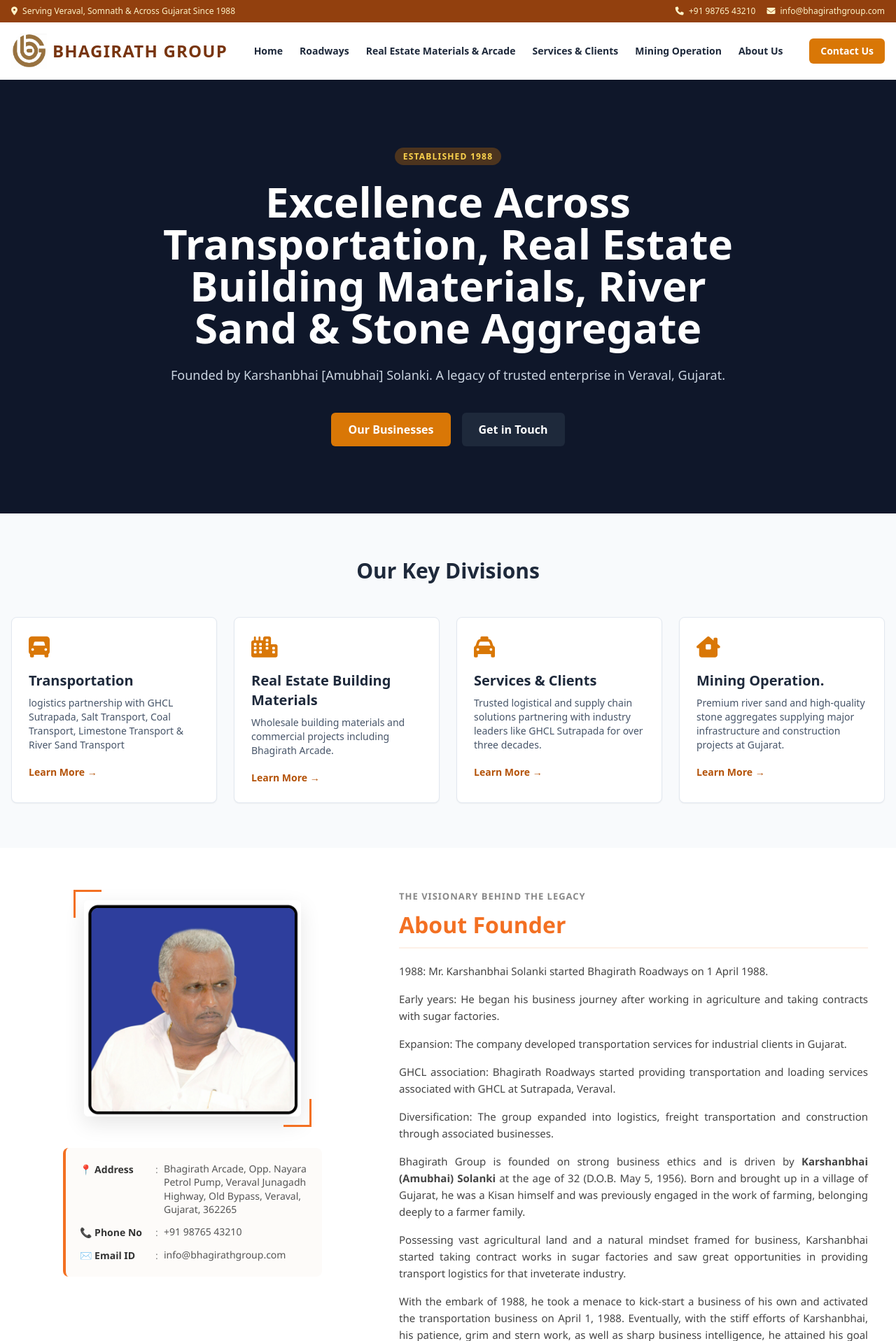
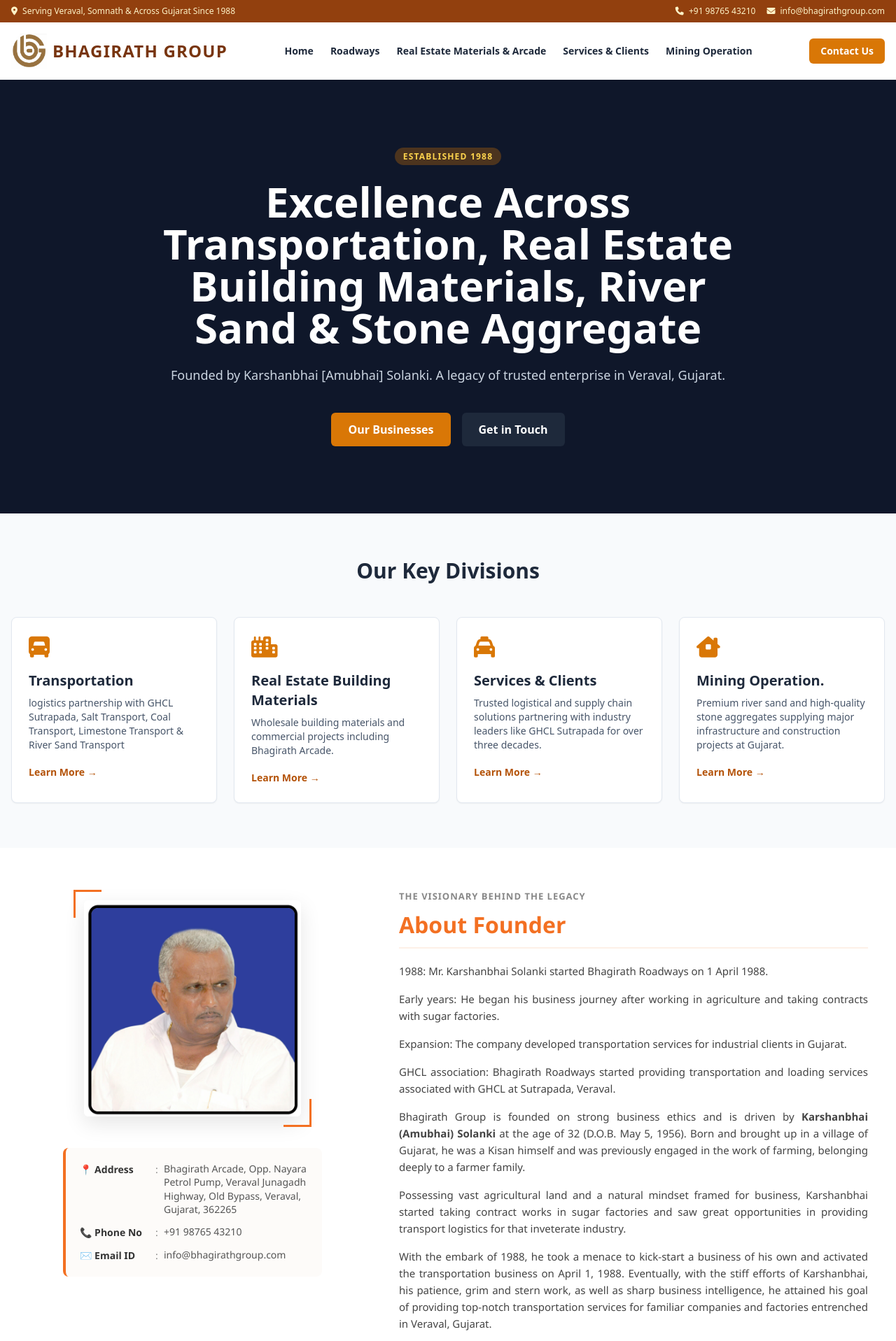
Before and after one commit to Nirav5238/Bhagirath-Group, a Flask app: page / in a window 1280 px wide. Shown: the top 1917 px of the page at 70% size. Run offline with Flask 3, Linux system fonts and the light colour scheme; some libraries are stand-ins or nearby versions.

Commit message:
03.11.2026 - 05

```diff
--- a/app.py
+++ b/app.py
@@ -30,9 +30,6 @@
 @app.route('/River-Sand-&-Stone-Aggregate')
 def River_Sand_Stone_Aggregate():
     return render_template('Sand_Stone_Aggregate.html', title="Bhagirath Mining Operation.")
-@app.route('/About-Us')
-def Service_to_client():
-    return render_template('About_US.html', title="About-Us | Bhagirath Group")
 
 @app.route('/contact', methods=['POST'])
 def contact():
--- a/templates/base.html
+++ b/templates/base.html
@@ -46,7 +46,6 @@
                 <a href="{{ url_for('real_estate') }}" class="hover:text-amber-600 transition">Real Estate Materials & Arcade</a>
                 <a href="{{ url_for('Service_to_client') }}" class="hover:text-amber-600 transition">Services & Clients</a>
                 <a href="{{ url_for('River_Sand_Stone_Aggregate') }}" class="hover:text-amber-600 transition">Mining Operation</a>
-                <a href="{{ url_for('About_US') }}" class="hover:text-amber-600 transition">About Us</a>
             </nav>
 
             <a href="{{ url_for('home') }}#contact" class="hidden sm:inline-block bg-amber-600 hover:bg-amber-700 text-white px-4 py-2 rounded-md text-sm font-semibold transition">Contact Us</a>
@@ -73,7 +72,6 @@
                     Real Estate Materials & Arcade</a></li>
                     <li><a href="{{ url_for('Service_to_client') }}" class="hover:text-white">Services & Clients</a></li>
                     <li><a href="{{ url_for('River_Sand_Stone_Aggregate') }}" class="hover:text-white">Mining Operation.</a></li>
-                    <li><a href="{{ url_for('About_US') }}" class="hover:text-white">About us</a></li>
                 </ul>
             </div>
             <div>
--- a/templates/index.html
+++ b/templates/index.html
@@ -109,9 +109,7 @@
         <p class="biography-text">
         GHCL association: Bhagirath Roadways started providing transportation and loading services associated with GHCL at Sutrapada, Veraval.
         </p>
-        <p class="biography-text">
-        Diversification: The group expanded into logistics, freight transportation and construction through associated businesses.
-        </p>
+
 
 
 
```
